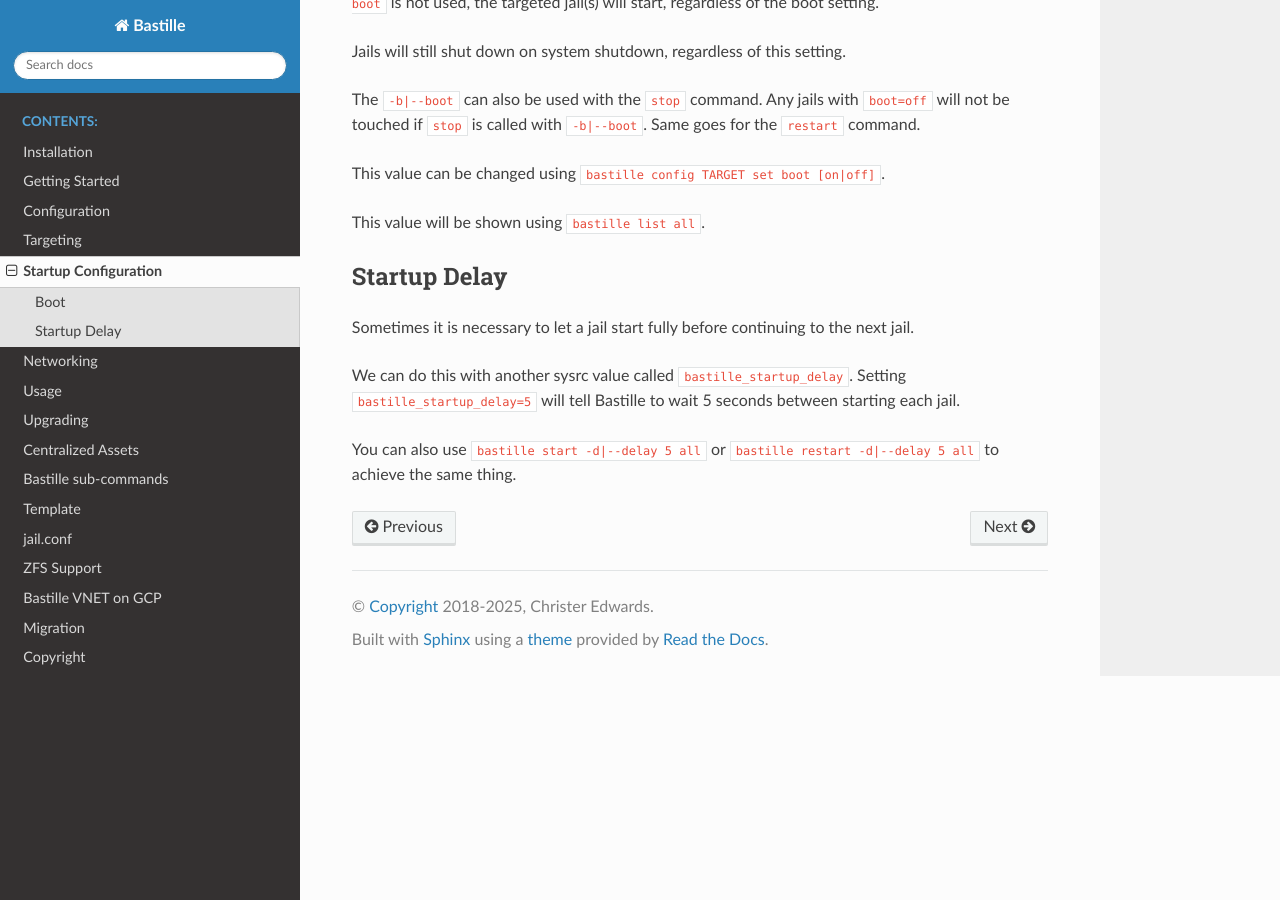
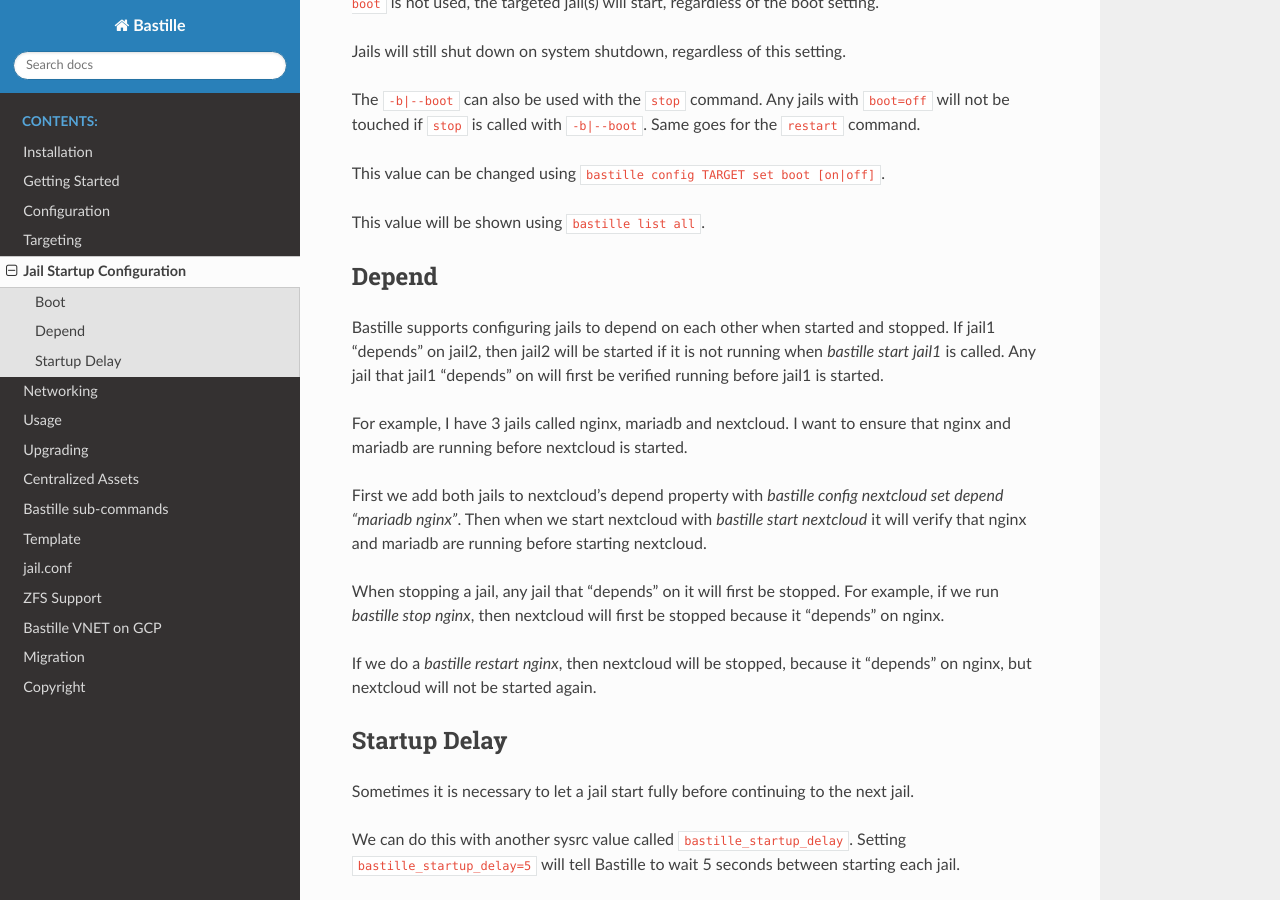
Before and after one commit to BastilleBSD/bastille, a Sphinx documentation site: the page built from docs/chapters/startup-configuration.rst, in a window 1280 px wide and 900 px high, scrolled down 664 px. Built offline with Sphinx 7.4.7 and the Read the Docs theme 3.1.0, drawn with Linux system fonts in a browser that asks for light colours; some of the changed text lies outside the part shown.

Commit message:
docs: Add depend and netgraph

```diff
--- a/docs/chapters/startup-configuration.rst
+++ b/docs/chapters/startup-configuration.rst
@@ -1,5 +1,5 @@
-Startup Configuration
-=====================
+Jail Startup Configuration
+==========================
 
 Bastille can start jails on system startup, and stop them on system shutdown. To enable this functionality, we
 must first enable Bastille as a service using ``sysrc bastille_enable=YES``. Once you reboot your host, all jails
@@ -33,6 +33,26 @@ This value can be changed using ``bastille config TARGET set boot [on|off]``.
 
 This value will be shown using ``bastille list all``.
 
+Depend
+------
+
+Bastille supports configuring jails to depend on each other when started and stopped. If jail1 "depends" on jail2, then
+jail2 will be started if it is not running when `bastille start jail1` is called. Any jail that jail1 "depends" on will
+first be verified running before jail1 is started.
+
+For example, I have 3 jails called nginx, mariadb and nextcloud. I want to ensure that nginx and mariadb are running before
+nextcloud is started.
+
+First we add both jails to nextcloud's depend property with `bastille config nextcloud set depend "mariadb nginx"`.
+Then when we start nextcloud with `bastille start nextcloud` it will verify that nginx and mariadb are running before
+starting nextcloud.
+
+When stopping a jail, any jail that "depends" on it will first be stopped. For example, if we run `bastille stop nginx`, then
+nextcloud will first be stopped because it "depends" on nginx.
+
+If we do a `bastille restart nginx`, then nextcloud will be stopped, because it "depends" on nginx, but nextcloud will not
+be started again.
+
 Startup Delay
 -------------
 
```
Also changed, not shown: docs/chapters/networking.rst (+14 -0 lines).
